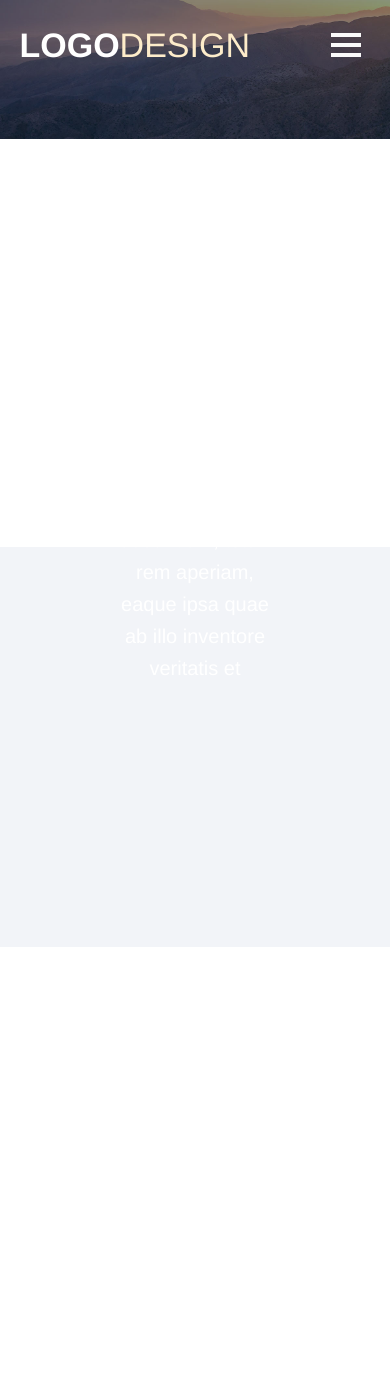
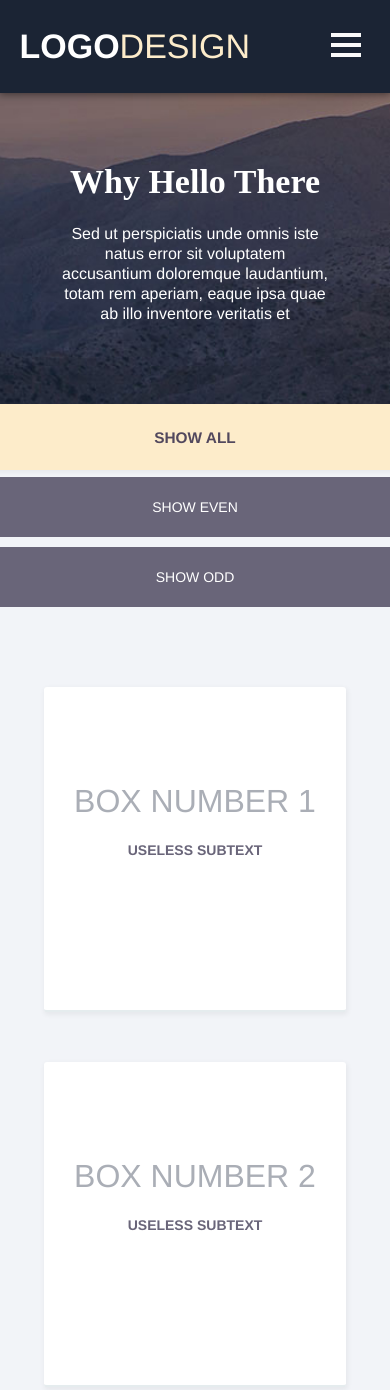
Before and after one commit to michaelmolchan/bonfire-technical-challenge, a website: page index.html in a window 390 px wide. Shown: the top 1390 px of the page. Before the commit the page ends 947 px from the top, so only its background shows below. Drawn offline with nearby package versions, Linux system fonts and the light colour scheme.

Commit message:
Add sections for buttons and boxes

```diff
--- a/assets/styles/styles.css
+++ b/assets/styles/styles.css
@@ -1,26 +1,25 @@
+@import url('https://fonts.googleapis.com/css?family=Poppins:400,600');
+
+* {
+  box-sizing: border-box;
+}
+
 body {
-  background-color: #fff;
+  background-color: #f2f4f8;
   margin: 0;
   padding: 0;
 }
 
 header {
-  /* background-color: #232d30; */
   height: 170px;
-  position: fixed;
+  position: absolute;
   top: 0;
   width: 100%;
   z-index: 1;
-
-  /* box shadow */
-  /* -webkit-box-shadow: 0 0 8px 1px rgba(0, 0, 0, 0.5);
-  box-shadow: 0 0 8px 1px rgba(0, 0, 0, 0.5); */
-}
-
-header::after {
-  content: '';
-  display: table;
-  clear: both;
+  -webkit-transition: all 0.4s ease-in-out;
+  -moz-transition: all 0.4s ease-in-out;
+  -o-transition: all 0.4s ease-in-out;
+  transition: all 0.4s ease-in-out;
 }
 
 .nav-container {
@@ -30,7 +29,15 @@ header::after {
 
 .nav-logo {
   float: left;
-  /* padding-top: 80px; */
+}
+
+nav a {
+  color: #fff;
+  font-family: 'Helvetica', 'Arial', sans-serif;
+  text-decoration: none;
+  font-size: 18px;
+  font-weight: normal;
+  transition: 0.4s;
 }
 
 .nav-logo a {
@@ -42,6 +49,7 @@ header::after {
   font-weight: bold;
   vertical-align: middle;
   line-height: 170px;
+  transition: 0.4s;
 }
 
 .nav-logo .light {
@@ -64,16 +72,6 @@ nav li {
   vertical-align: middle;
   line-height: 170px;
   letter-spacing: 2px;
-
-  /* position: relative; */
-}
-
-nav a {
-  color: #fff;
-  font-family: 'Helvetica', 'Arial', sans-serif;
-  text-decoration: none;
-  font-size: 18px;
-  font-weight: normal;
   transition: 0.4s;
 }
 
@@ -81,27 +79,9 @@ nav a:hover {
   color: #fdecca;
 }
 
-/* TEST */
-
-.bg {
-  background: #000;
-  width: 100%;
-  height: 100px;
-  opacity: 0;
+nav a:focus {
+  color: #fdecca;
 }
-
-.show {
-  opacity: 0.4;
-}
-
-.transition {
-  -webkit-transition: all 1s ease-in-out;
-	-moz-transition: all 1s ease-in-out;
-	-o-transition: all 1s ease-in-out;
-	transition: all 1s ease-in-out;
-}
-
-/* TEST END */
 
 /* MOBILE NAV START */
 
@@ -133,8 +113,6 @@ nav a:hover {
   display: block;
   font-size: 3em;
   letter-spacing: 4px;
-
-  /* opacity: 0; */
   padding: 20px 0;
   text-align: center;
   text-decoration: none;
@@ -142,9 +120,6 @@ nav a:hover {
   color: white;
   -webkit-transition: color 0.3s ease;
   transition: color 0.3s ease;
-
-  /* -webkit-transition: 0.2s opacity 0.2s ease-out;
-  transition: 0.2s opacity 0.2s ease-out; */
 }
 
 .overlay-menu li a:hover,
@@ -154,13 +129,204 @@ nav a:hover {
   transition: color 0.3s ease;
 }
 
+/* MOBILE NAV END */
+
+.intro {
+  width: 100%;
+  max-width: 100%;
+  background-image: url("../images/mountain-background.jpg");
+  background-size: 100%;
+  background-repeat: no-repeat;
+  min-height: 427px;
+  padding-top: 120px;
+}
+
+.intro .row {
+  padding: 20px 20px 25px;
+  margin: 0 auto;
+  width: 42%;
+  text-align: center;
+}
+
+.intro h1 {
+  color: #fff;
+  font-size: 54px;
+  line-height: 38px;
+}
+
+.intro h4 {
+  color: #fff;
+  font-size: 18px;
+  font-weight: lighter;
+  line-height: 28px;
+  font-family: 'Helvetica', 'Arial', sans-serif;
+}
+
+.buttons {
+  width: 100%;
+  margin-top: -30px;
+  text-align: center;
+  font-size: 0;
+}
+
+.buttons button {
+  text-transform: uppercase;
+  font-family: 'Helvetica', 'Arial', sans-serif;
+  font-size: 14px;
+  font-weight: 100;
+  text-align: center;
+  color: #fff;
+  display: inline-block;
+  background-color: #696579;
+  border: none;
+  width: 175px;
+  height: 60px;
+  cursor: pointer;
+  transition: 0.4s;
+}
+
+.section button {
+  display: none;
+  text-transform: uppercase;
+  font-family: 'Poppins', sans-serif;
+  font-weight: 600;
+  font-size: 14px;
+  text-align: center;
+  color: #fff;
+  background-color: #696579;
+  border: none;
+  width: 100%;
+  height: 60px;
+  padding: 20px;
+  margin-top: 80px;
+  cursor: pointer;
+}
+
+.buttons button:focus {
+  background-color: #fdecca;
+  color: #52485d;
+  font-weight: bold;
+  box-shadow: 1px 2px 5px 1px rgba(0, 0, 0, 0.05);
+  transform: scale(1.1);
+  outline: 0;
+}
+
+.container {
+  margin: 55px 15px 15px 15px;
+  text-align: center;
+}
+
+.section {
+  display: inline-block;
+  vertical-align: bottom;
+  width: 29%;
+  box-sizing: border-box;
+  padding: 75px 30px 20px;
+  border-radius: 3px;
+  border-bottom: 2px solid #e5ecee;
+  margin: 25px 20px 25px 20px;
+  min-height: 325px;
+  background-color: #fff;
+  box-shadow: 1px 2px 5px 1px rgba(0, 0, 0, 0.05);
+  -webkit-transition: all 0.4s ease-in-out;
+  -moz-transition: all 0.4s ease-in-out;
+  -o-transition: all 0.4s ease-in-out;
+  transition: all 0.4s ease-in-out;
+}
+
+.section h1 {
+  text-transform: uppercase;
+  font-family: 'Helvetica', 'Arial', sans-serif;
+  font-weight: 400;
+  text-align: center;
+  color: #aaaeb6;
+  -webkit-transition: all 0.4s ease-in-out;
+  -moz-transition: all 0.4s ease-in-out;
+  -o-transition: all 0.4s ease-in-out;
+  transition: all 0.4s ease-in-out;
+}
+
+.section p {
+  text-transform: uppercase;
+  font-family: 'Helvetica', 'Arial', sans-serif;
+  font-weight: bold;
+  font-size: 14px;
+  text-align: center;
+  color: #696579;
+  -webkit-transition: all 0.4s ease-in-out;
+  -moz-transition: all 0.4s ease-in-out;
+  -o-transition: all 0.4s ease-in-out;
+  transition: all 0.4s ease-in-out;
+}
+
+.section:hover {
+  border-top: 3px solid #d83a6a;
+  margin: 25px 20px 50px 20px;
+  padding: 30px 30px 20px;
+  -webkit-box-shadow: 0 30px 30px 0 rgba(61, 85, 92, 0.1);
+  -moz-box-shadow: 0 30px 30px 0 rgba(61, 85, 92, 0.1);
+  box-shadow: 0 30px 30px 0 rgba(61, 85, 92, 0.1);
+}
+
+.section:hover h1 {
+  color: #caa97d;
+}
+
+.section:hover p {
+  color: #1d314c;
+}
+
+@media (max-width: 1000px) {
+  .intro {
+    background-image: url("../images/mountain-background-mobile-2.jpg");
+  }
+}
+
+@media (max-width: 900px) {
+  .section {
+    float: none;
+    width: auto;
+  }
+
+  .intro h1 {
+    font-size: 34px;
+    line-height: 38px;
+  }
+
+  .intro h4 {
+    font-size: 16px;
+    line-height: 20px;
+  }
+
+  .intro .row {
+    padding: 20px 20px 25px;
+    margin: 0 auto;
+    width: 80%;
+    text-align: center;
+  }
+}
+
+@media (max-width: 720px) {
+  .section {
+    width: 80%;
+  }
+}
+
 @media (max-width: 760px) {
+  header {
+    background: #1b2434;
+    height: 93px;
+    -webkit-box-shadow: 0 0 8px 1px rgba(0, 0, 0, 0.5);
+    box-shadow: 0 0 8px 1px rgba(0, 0, 0, 0.5);
+    position: fixed;
+  }
+
   nav ul {
     display: none;
   }
 
   .nav-logo a {
-    line-height: 90px;
+    line-height: 93px;
   }
 
   .menuIcon {
@@ -182,9 +348,6 @@ nav a:hover {
     top: 45%;
     height: 4px;
     width: 30px;
-
-    /* -webkit-transition: 0.4s;
-    transition: 0.4s; */
   }
 
   .icon-bars::before {
@@ -195,9 +358,6 @@ nav a:hover {
     top: -10px;
     height: 4px;
     width: 30px;
-
-    /* -webkit-transition: top 0.2s ease 0.3s;
-    transition: top 0.2s ease 0.3s; */
     -webkit-transition: 0.3s width 0.4s;
     transition: 0.3s width 0.4s;
   }
@@ -211,10 +371,6 @@ nav a:hover {
     bottom: -10px;
     height: 4px;
     width: 30px;
-
-    /* -webkit-transition: top 0.2s ease 0.3s;
-    transition: top 0.2s ease 0.3s; */
-
     -webkit-transition: 0.4s width 0.4s;
     transition: 0.4s width 0.4s;
   }
@@ -223,8 +379,8 @@ nav a:hover {
   .menuIcon.toggle .icon-bars {
     top: 20px;
     transform: translate3d(0, 5px, 0) rotate(135deg);
+    transition: transform 0.4s cubic-bezier(0.68, -0.55, 0.265, 1.55);
     transition-delay: 0.1s;
-    transition: transform 0.4s cubic-bezier(0.68, -0.55, 0.265, 1.55);
   }
 
   .menuIcon.toggle .icon-bars::before {
@@ -236,47 +392,26 @@ nav a:hover {
   .menuIcon.toggle .icon-bars::after {
     top: 10px;
     transform: translate3d(0, -10px, 0) rotate(-270deg);
+    transition: transform 0.4s cubic-bezier(0.68, -0.55, 0.265, 1.55);
     transition-delay: 0.1s;
-    transition: transform 0.4s cubic-bezier(0.68, -0.55, 0.265, 1.55);
   }
 }
 
-/* MOBILE NAV END */
-
-.intro {
-  width: 100%;
-  max-width: 100%;
-  background-image: url("../images/mountain-background.jpg");
-  background-size: 100%;
-  background-repeat: no-repeat;
-  /* background-attachment: fixed; */
-  height: 427px;
-  padding-top: 120px;
+@media (max-width: 768px) {
+  .section {
+    float: none;
+    width: auto;
+  }
 }
 
-.intro .row {
-  padding: 20px 20px 25px;
-  margin: 0 auto;
-  width: 42%;
-  text-align: center;
+@media (max-width: 560px) {
+  .buttons button {
+    display: block;
+    margin: 10px auto;
+    width: 100%;
+  }
+
+  .intro {
+    background-image: url("../images/mountain-background-mobile-2.jpg");
+  }
 }
-
-.intro h1 {
-  color: #fff;
-  font-size: 54px;
-  line-height: 40px;
-}
-
-.intro h4 {
-  color: #fff;
-  font-size: 20px;
-  font-weight: lighter;
-  line-height: 32px;
-  font-family: 'Helvetica', 'Arial', sans-serif;
-}
-
-.grid {
-  width: 100%;
-  height: 400px;
-  background-color: #f2f4f8;
-}
--- a/index.html
+++ b/index.html
@@ -2,6 +2,9 @@
 <html>
     <head>
       <title>Bonfire Challenge</title>
+      <meta charset="UTF-8">
+      <meta name="description" content="Bonfire Studios Technical Challenge">
+      <meta name="keywords" content="bonfire,technical challenge,coding challenge,HTML,CSS jQuery, JavaScript">
       <meta name="viewport" content="width=device-width, initial-scale=1">
       <link rel="shortcut icon" type="image/png" href="assets/images/favicon.png"/>
       <link href="assets/styles/styles.css"rel="stylesheet" type="text/css">
@@ -10,11 +13,9 @@
     </head>
     <body>
 
-      <header>
+      <header class="transition">
 
         <div class="nav-container">
-
-          <!-- <div class="bg transition"></div> -->
 
           <div class="nav-logo">
             <a href="#">Logo<span style="color: #fdecca; font-weight: 400;">design</span></a>
@@ -31,7 +32,6 @@
 
           <div class="menuIcon">
             <span class="icon icon-bars"></span>
-            <!-- <span class="icon icon-bars overlay"></span> -->
           </div>
 
           <div class="overlay-menu">
@@ -48,13 +48,58 @@
       </header>
 
       <div class="intro">
+
         <div class="row">
           <h1>Why Hello There</h1>
           <h4>Sed ut perspiciatis unde omnis iste natus error sit voluptatem accusantium doloremque laudantium, totam rem aperiam, eaque ipsa quae ab illo inventore veritatis et</h4>
         </div>
+
       </div>
 
-      <div class="grid">
+      <div class="buttons">
+          <button id="show-all">show all</button>
+          <button id="show-even">show even</button>
+          <button id="show-odd">show odd</button>
+      </div>
+
+      <div class="container">
+
+        <div class="section odd box-one">
+          <h1>box number 1</h1>
+          <p>useless subtext</p>
+          <a href="#"><button id="btn-1">view the case study</button></a>
+        </div>
+
+        <div class="section even box-two">
+          <h1>box number 2</h1>
+          <p>useless subtext</p>
+          <a href="#"><button id="btn-2">view the case study</button></a>
+        </div>
+
+        <div class="section odd box-three">
+          <h1>box number 3</h1>
+          <p>useless subtext</p>
+          <a href="#"><button id="btn-3">view the case study</button></a>
+        </div>
+
+        <div class="section even box-four">
+          <h1>box number 4</h1>
+          <p>useless subtext</p>
+          <a href="#"><button id="btn-4">view the case study</button></a>
+        </div>
+
+        <div class="section odd box-five">
+          <h1>box number 5</h1>
+          <p>useless subtext</p>
+          <a href="#"><button id="btn-5">view the case study</button></a>
+        </div>
+
+        <div class="section even box-six">
+          <h1>box number 6</h1>
+          <p>useless subtext</p>
+          <a href="#"><button id="btn-6">view the case study</button></a>
+        </div>
+
       </div>
 
     </body>
```
Also changed, not shown: assets/scripts/index.js (+67 -1 lines), assets/images/mountain-background-mobile-2.jpg (added), assets/images/mountain-background-mobile-3.jpg (added), assets/images/mountain-background-mobile.jpg (added), 1 other file.
